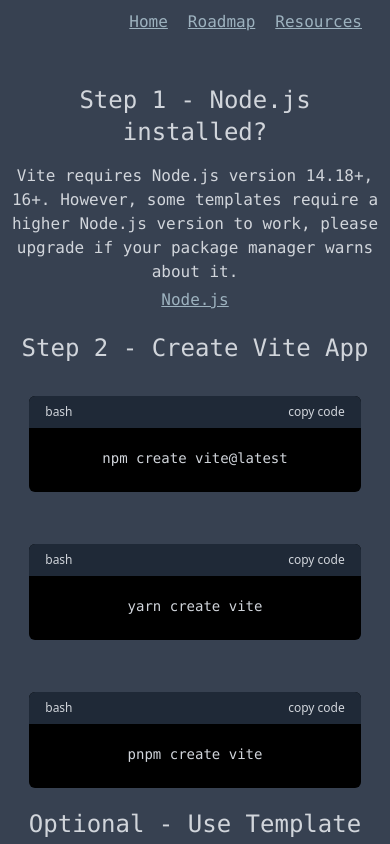
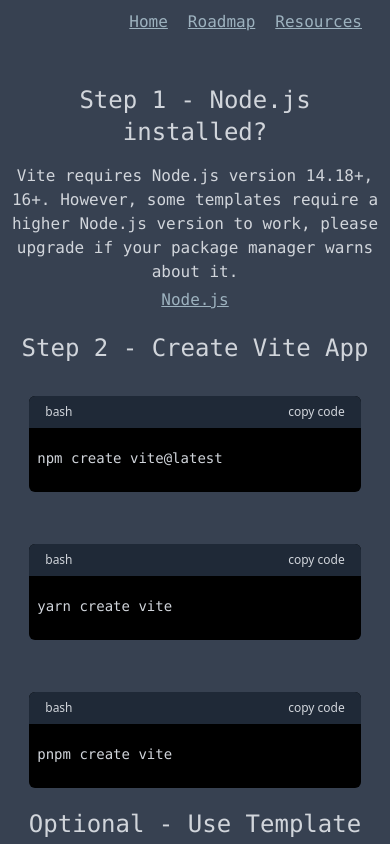
Before and after one commit to timobickmann/roadmap, a React (Vite) app: page /resources/vite/setup in a window 390 px wide. Shown: the top 844 px of the page. Built offline with nearby package versions, Linux system fonts and the light colour scheme; some icons are missing.

Commit message:
mobile test

```diff
--- a/src/components/CodeBlock.tsx
+++ b/src/components/CodeBlock.tsx
@@ -24,7 +24,7 @@
               copy code
             </button>
           </div>
-          <div className="px-2 my-5 w-[85vw] sm:w-72 md:w-[28rem] lg:w-auto lg:min-w-[28rem] overflow-y-auto text-sm">
+          <div className="my-5 w-[85vw] overflow-y-auto px-2 text-left text-sm sm:w-72 md:w-[28rem] lg:w-auto lg:min-w-[28rem]">
             <code className="">{code}</code>
           </div>
         </div>
```
